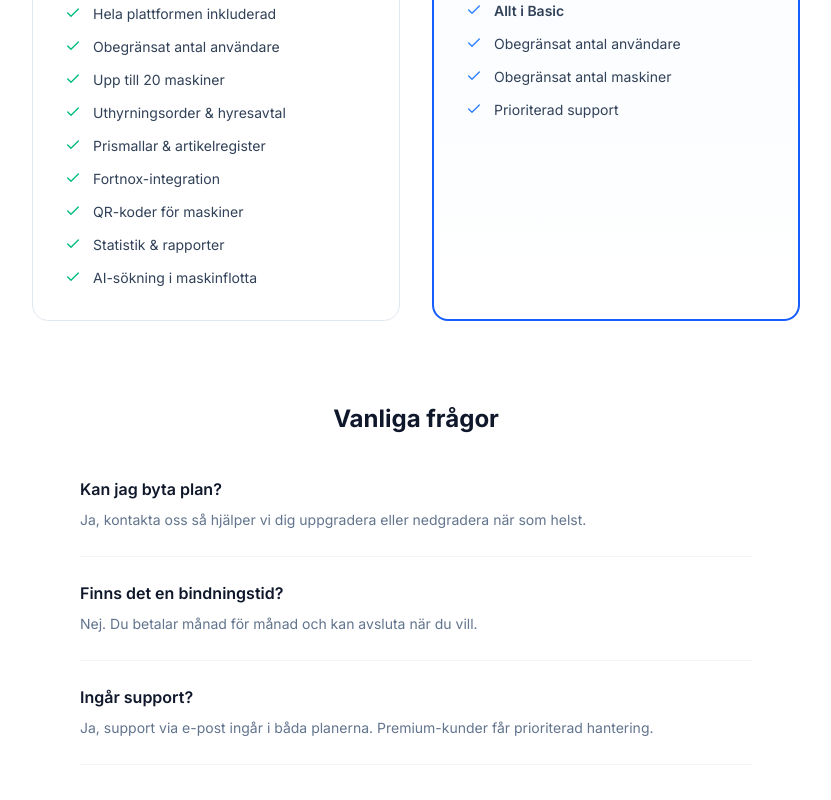
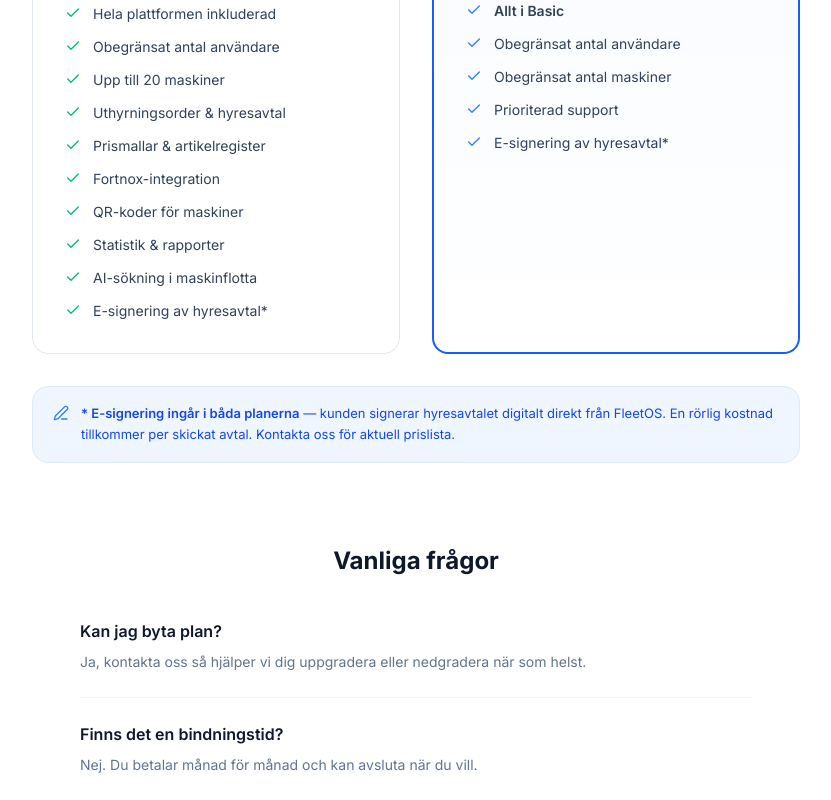
Before and after one commit to DavidWestlundcode/Fleetrent, a Next.js app: page /priser in a window 1280 px wide. Shown: the part 560-1360 px from the top of the page, without its empty margins (224-1055 px from the left). Built offline with nearby package versions, Linux system fonts and the light colour scheme.

Commit message:
Priser: lägg till e-signering med fotnot och FAQ-fråga om rörlig kostnad

```diff
--- a/src/app/priser/page.tsx
+++ b/src/app/priser/page.tsx
@@ -1,5 +1,5 @@
 import Link from 'next/link';
-import { Check, ArrowRight, Zap } from 'lucide-react';
+import { Check, ArrowRight, Zap, PenLine } from 'lucide-react';
 import { Logo } from '@/components/ui/Logo';
 
 const BASIC_FEATURES = [
@@ -12,6 +12,7 @@ const BASIC_FEATURES = [
   'QR-koder för maskiner',
   'Statistik & rapporter',
   'AI-sökning i maskinflotta',
+  'E-signering av hyresavtal*',
 ];
 
 const PREMIUM_FEATURES = [
@@ -19,6 +20,7 @@ const PREMIUM_FEATURES = [
   'Obegränsat antal användare',
   'Obegränsat antal maskiner',
   'Prioriterad support',
+  'E-signering av hyresavtal*',
 ];
 
 export default function PriserPage() {
@@ -135,6 +137,14 @@ export default function PriserPage() {
             </div>
           </div>
 
+          {/* E-signing note */}
+          <div className="mt-8 max-w-3xl mx-auto flex items-start gap-3 px-5 py-4 bg-blue-50 border border-blue-100 rounded-2xl">
+            <PenLine className="w-4 h-4 text-blue-500 shrink-0 mt-0.5" />
+            <p className="text-[13px] text-blue-700 leading-relaxed">
+              <span className="font-semibold">* E-signering ingår i båda planerna</span> — kunden signerar hyresavtalet digitalt direkt från FleetOS. En rörlig kostnad tillkommer per skickat avtal. Kontakta oss för aktuell prislista.
+            </p>
+          </div>
+
           {/* FAQ */}
           <div className="mt-20 max-w-2xl mx-auto">
             <h2 className="text-[24px] font-bold text-slate-900 text-center mb-10">Vanliga frågor</h2>
@@ -151,6 +161,10 @@ export default function PriserPage() {
                 {
                   q: 'Ingår support?',
                   a: 'Ja, support via e-post ingår i båda planerna. Premium-kunder får prioriterad hantering.',
+                },
+                {
+                  q: 'Hur fungerar e-signeringen?',
+                  a: 'E-signering ingår i båda planerna. Du skickar hyresavtalet direkt från FleetOS och kunden signerar digitalt via e-post. En rörlig kostnad tillkommer per skickat avtal — kontakta oss för aktuell prislista.',
                 },
               ].map(({ q, a }) => (
                 <div key={q} className="border-b border-slate-100 pb-6">
```
